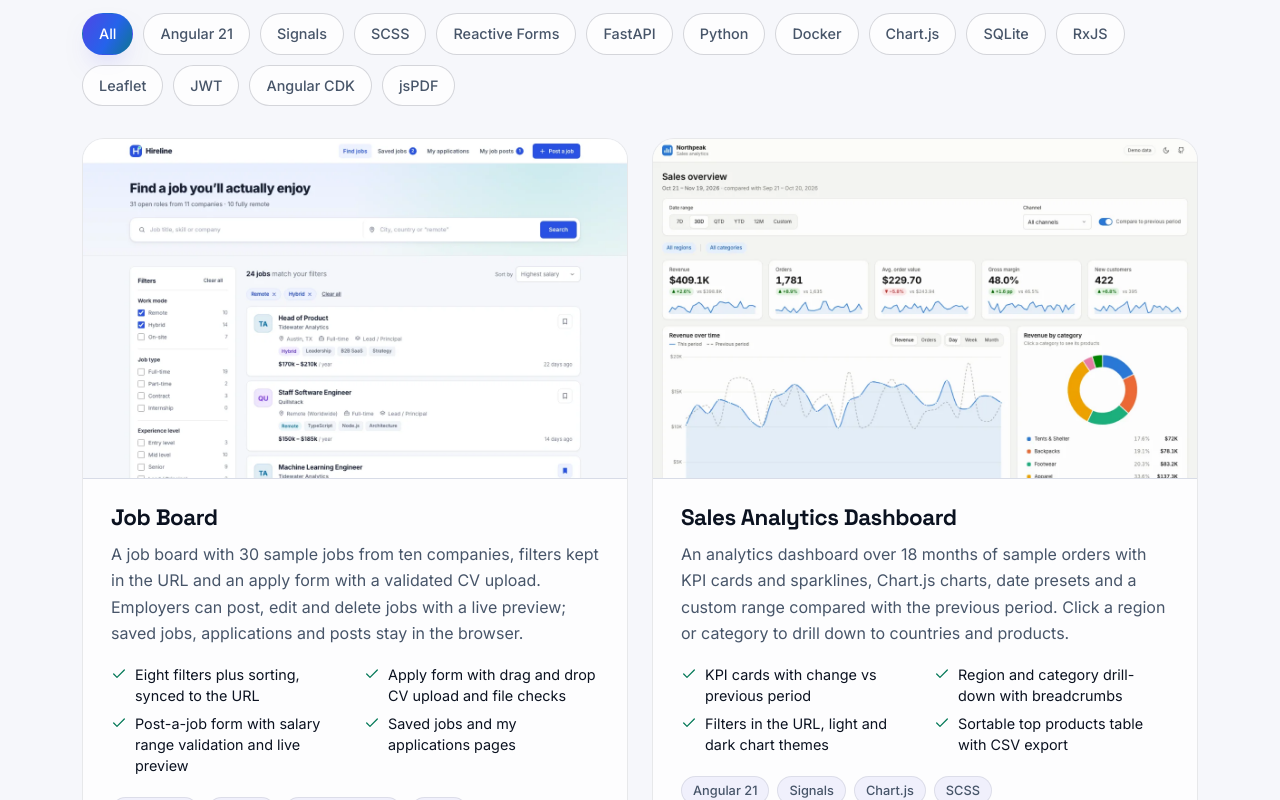
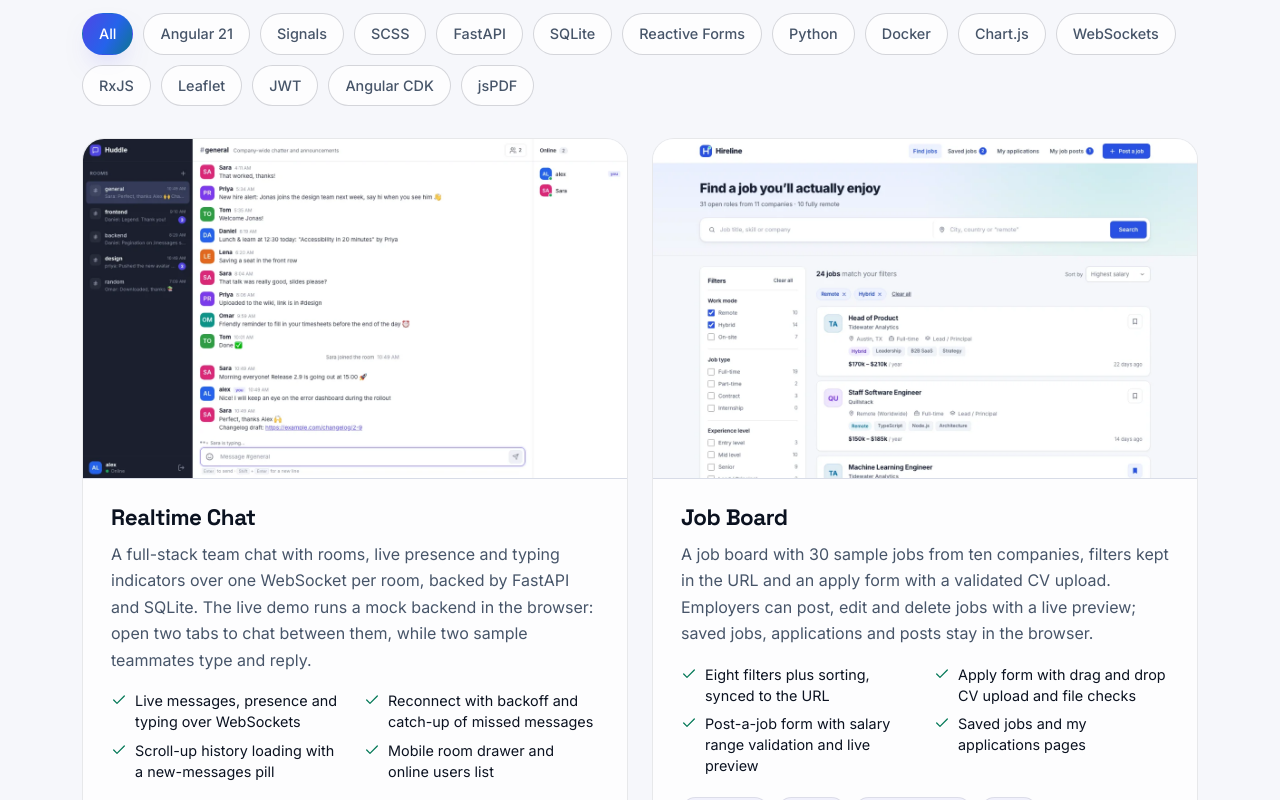
Before and after one commit to hkhodkar/hkhodkar.github.io, an Angular app: page / in a window 1280 px wide. Shown: the part 2180-2980 px from the top of the page. Built offline with nearby package versions, Linux system fonts and the light colour scheme.

Commit message:
add realtime-chat project

```diff
--- a/src/app/data/projects.ts
+++ b/src/app/data/projects.ts
@@ -20,6 +20,22 @@ export interface Project {
 }
 
 export const PROJECTS: Project[] = [
+  {
+    slug: 'realtime-chat',
+    title: 'Realtime Chat',
+    summary:
+      'A full-stack team chat with rooms, live presence and typing indicators over one WebSocket per room, backed by FastAPI and SQLite. The live demo runs a mock backend in the browser: open two tabs to chat between them, while two sample teammates type and reply.',
+    highlights: [
+      'Live messages, presence and typing over WebSockets',
+      'Reconnect with backoff and catch-up of missed messages',
+      'Scroll-up history loading with a new-messages pill',
+      'Mobile room drawer and online users list',
+    ],
+    tags: ['Angular 21', 'Signals', 'FastAPI', 'WebSockets', 'SQLite'],
+    demoUrl: 'https://hkhodkar.github.io/realtime-chat/',
+    codeUrl: 'https://github.com/hkhodkar/realtime-chat',
+    added: '2026-11-20',
+  },
   {
     slug: 'job-board',
     title: 'Job Board',
```
Also changed, not shown: public/projects/realtime-chat.webp (added).
